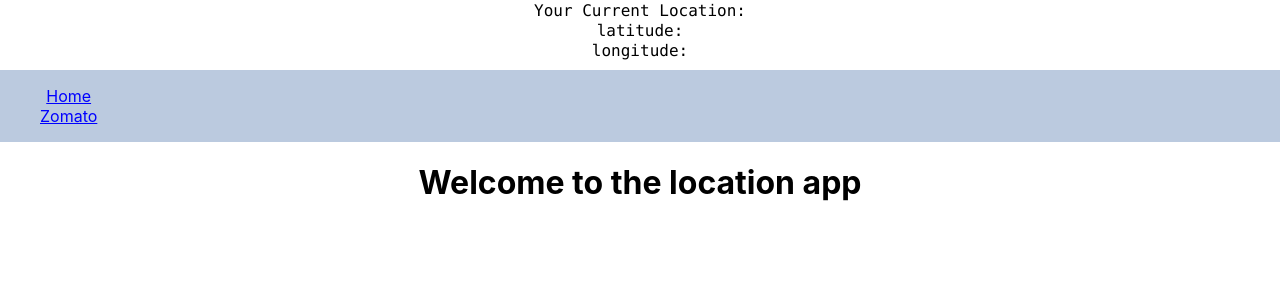
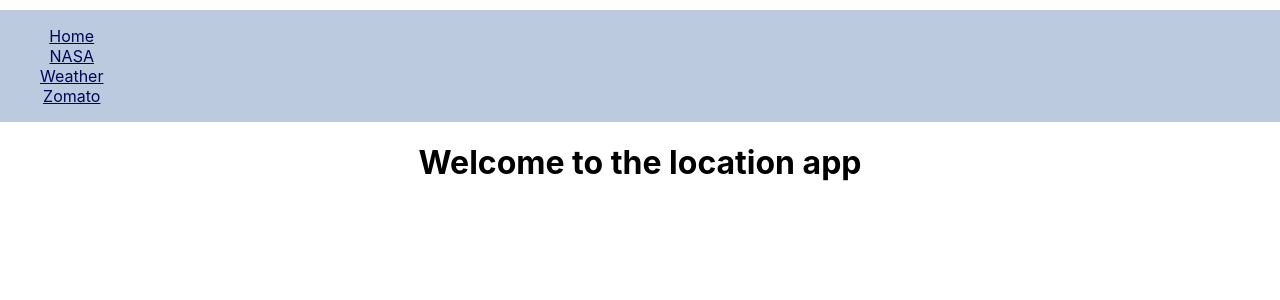
Before and after one commit to adventurernav/teamLuigi, a React (Create React App) app in the folder bluebadge24hr/: page / in a window 1280 px wide. Shown: the top 300 px of the page. Built offline with nearby package versions, Linux system fonts and the light colour scheme; no server answers.

Commit message:
routes open

```diff
--- a/bluebadge24hr/src/App.css
+++ b/bluebadge24hr/src/App.css
@@ -51,12 +51,12 @@ ul {
   padding-left: 50px;
   padding-top: 15px;
   width: 20%;
-  background-color: #78f0aa;
+  background-color: #16aa54;
   color: black;
 }
 
 .sidebar-list a{
-  color: blue;
+  color: rgb(4, 4, 88);
   padding: 0;
 }
 
--- a/bluebadge24hr/src/App.js
+++ b/bluebadge24hr/src/App.js
@@ -1,21 +1,18 @@
 
 import React, { useState, useEffect, Component } from 'react';
-import GetLocation from './components/apps/Location/location'
 import Home from './components/site/home'
 import Sidebar from './components/site/sidebar';
 import { BrowserRouter, Route } from 'react-router-dom';
 import './App.css';
 
 function App() {
-  const [lat, setLat] = useState('39.96');
-  const [lon, setLon] = useState('86.00');
 
 
   return (
     <div className="App">
       <BrowserRouter>
-        <GetLocation setLat={setLat} setLon={setLon} />
-        <Sidebar lon={lon} lat={lat} />
+
+        <Sidebar />
         <Home />
       </BrowserRouter>
 
--- a/bluebadge24hr/src/components/apps/Location/location.js
+++ b/bluebadge24hr/src/components/apps/Location/location.js
@@ -9,16 +9,21 @@ const GetLocation = ({watch, settings, setLat, setLon}) => {
     const {latitude, longitude} = usePosition(watch, settings);
 
 // console.log(latitude, longitude);
-setLat(latitude)
-setLon(longitude)
+if (latitude){
+  setLat(latitude)
+}
+if (longitude){
+  setLon(longitude)
+}
+
   return (
     <>
-      <code>
+      {/* <code>
           Your Current Location: <br/>
         latitude: {latitude}<br/>
         longitude: {longitude}<br/>
-        {/* error: {error} */}
-      </code>
+        error: {error}
+      </code> */}
     </>
   );
 };
--- a/bluebadge24hr/src/components/apps/Nasa/Nasa.js
+++ b/bluebadge24hr/src/components/apps/Nasa/Nasa.js
@@ -10,7 +10,7 @@ const NasaApp = (props) => {
     // console.log(latitude);
     // let baseUrl = `https://api.nasa.gov/planetary/earth/imagery?lon=${x}&lat=${props.lat}&api_key=${key}`
     // console.log(baseUrl)
-    let altUrl = `https://api.nasa.gov/planetary/earth/imagery?lon=86.00&lat=39.96&date=2014-02-01&api_key=${key}`
+    let altUrl = `https://api.nasa.gov/planetary/earth/imagery?lon=100.75&lat=1.5&date=2014-02-01&api_key=DEMO_KEY`
     const fetchResults = () => {
         fetch(altUrl)
             .then(function (res) {
--- a/bluebadge24hr/src/components/site/sidebar.js
+++ b/bluebadge24hr/src/components/site/sidebar.js
@@ -1,25 +1,29 @@
-import React from 'react';
+import React, { useState, useEffect, Component } from 'react';
 import Home from './home';
-// import NasaApp from '../apps/Nasa'
-// import Weather from '../apps/Weather'
-// import Zomato from '../apps/Zomato'
+import GetLocation from '../apps/Location/location'
+
+import NasaApp from '../apps/Nasa/Nasa'
+import Weather from '../apps/Weather'
+import Zomato from '../apps/Zomato/Zomato'
 import {
     Route,
     Link,
     Switch
 } from 'react-router-dom';
 
-const sidebar =(props) => {
-console.log(props);
-    return(
-        <div className = "sidebar">
-            <div className = "sidebar-list list-unstyled">
+const Sidebar = () => {
+    const [lat, setLat] = useState('39.96');
+    const [lon, setLon] = useState('86.00');
+    console.log(lon);
+    return (
+        <div className="sidebar">
+            <div className="sidebar-list list-unstyled">
                 <ul className="sidebar-list list-unstyled">
-
-                <li><Link to = '/'>Home</Link> </li>
-                {/* <li><Link to = '/nasa'>NASA</Link> </li> */}
-                {/* <li><Link to = '/weather'>Weather</Link> </li> */}
-                <li><Link to = '/zomato'>Zomato</Link> </li>
+                    <GetLocation setLat={setLat} setLon={setLon} />
+                    <li><Link to='/'>Home</Link> </li>
+                    <li><Link to='/nasa'>NASA</Link> </li>
+                    <li><Link to = '/weather'>Weather</Link> </li>
+                    <li><Link to = '/zomato'>Zomato</Link> </li>
 
 
                 </ul>
@@ -27,10 +31,10 @@ console.log(props);
             <div className="sidebar-route">
 
                 <Switch>
-                    <Route exact path = '/home'><Home /></Route>
-                    {/* <Route exact path = '/nasa'><NasaApp /></Route> */}
-                    {/* <Route exact path = '/weather'><Weather lon={props.lon} lat={props.lat} /></Route> */}
-                    {/* <Route exact path = '/zomato'><Zomato lon={props.lon} lat={props.lat} /></Route> */}
+                    <Route exact path='/home'><Home /></Route>
+                    <Route exact path='/nasa'><NasaApp lon={lon} lat={lat}/></Route>
+                    <Route exact path = '/weather'><Weather lon={lon} lat={lat} /></Route>
+                    <Route exact path = '/zomato'><Zomato lon={lon} lat={lat} /></Route>
                 </Switch>
 
             </div>
@@ -39,4 +43,4 @@ console.log(props);
 
 };
 
-export default sidebar;
+export default Sidebar;
```
